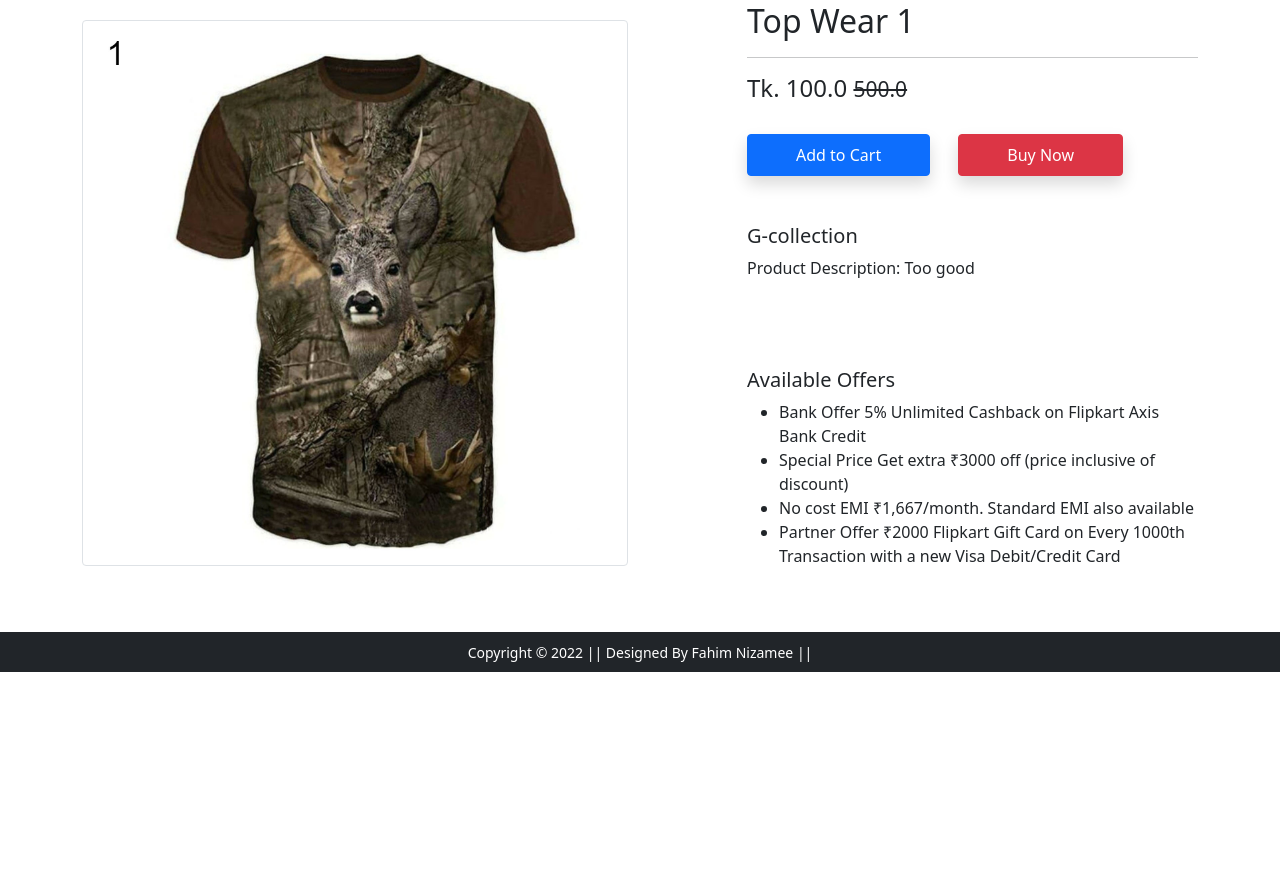
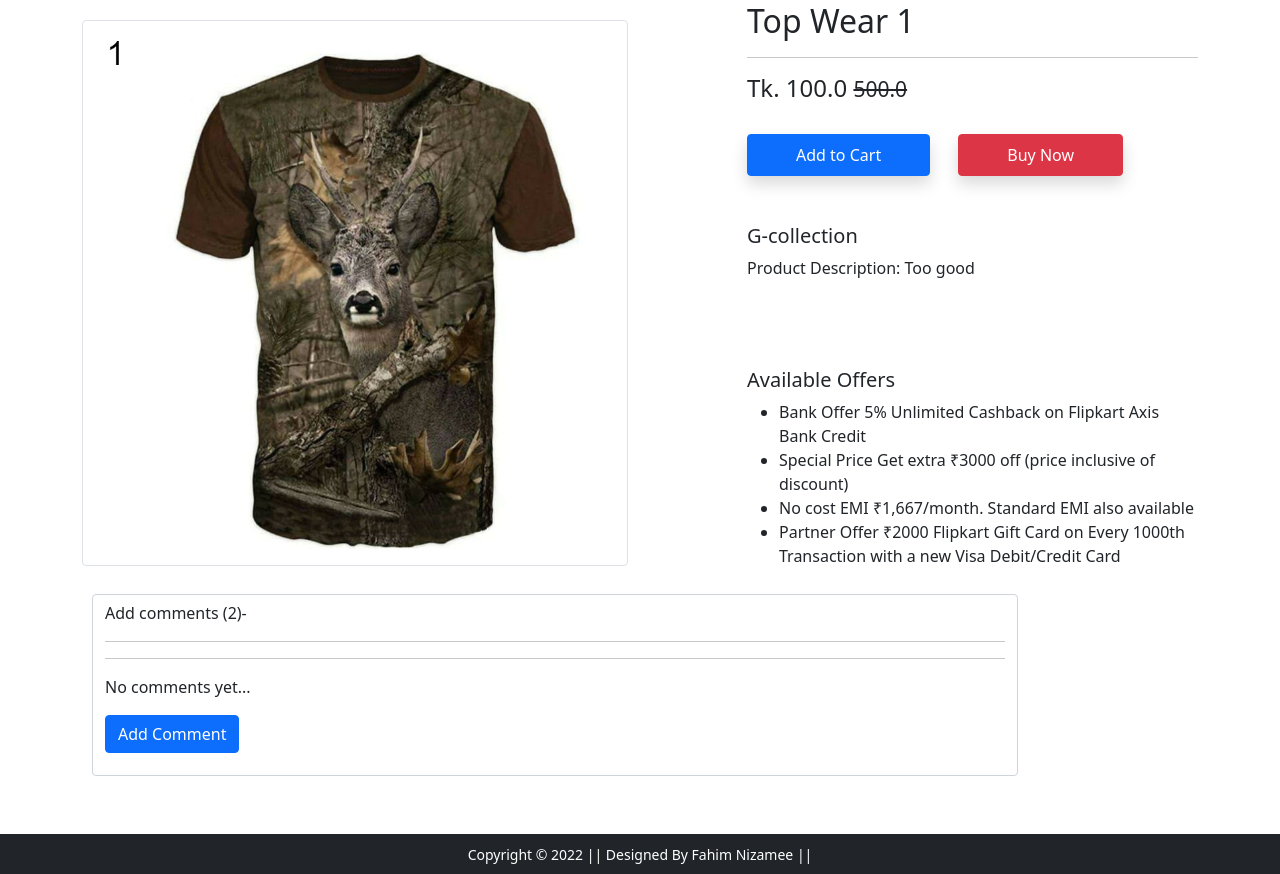
Before and after one commit to Fahim-Nizamee/WebApplication_V2_Ecommerce, a Django app: page /product-detail/1 in a window 1280 px wide. Shown: the part 102-976 px from the top of the page. Before the commit the page ends 774 px from the top, so only its background shows below. Run offline with Django 4.2, Linux system fonts and the light colour scheme; a user stored in the database is signed in; data comes from the database, SQL or seed files in the repository; some libraries are stand-ins or nearby versions.

Commit message:
12:13 7-04-2022 Product Review

```diff
--- a/app/admin.py
+++ b/app/admin.py
@@ -4,7 +4,7 @@ from .models import(
     Product,
     Cart,
     OrderPlaced,
-    ProductReview,
+    Comment,
 )
 @admin.register(Customer)
 class CustomerModelAdmin(admin.ModelAdmin):
@@ -22,6 +22,4 @@ class CartModelAdmin(admin.ModelAdmin):
 class OrderPlacedModelAdmin(admin.ModelAdmin):
     list_display=['id','user','customer','product','quantity','ordered_date','status']
 
-@admin.register(ProductReview)
-class ProductReviewAdmin(admin.ModelAdmin):
-    list_display=['user','product','review_text','review_rating']
+admin.site.register(Comment)
--- a/app/models.py
+++ b/app/models.py
@@ -44,20 +44,6 @@ class Cart(models.Model):
     def __str__(self):
         return str(self.id)
 
-RATING=(
-    (1,'1'),
-    (2,'2'),
-    (3,'3'),
-    (4,'4'),
-    (5,'5'),
-)
-
-class ProductReview(models.Model):
-    user=models.ForeignKey(User,on_delete=models.CASCADE)
-    product=models.ForeignKey(Product,on_delete=models.CASCADE)
-    review_text=models.TextField()
-    review_rating=models.CharField(choices=RATING,max_length=150)
-
 STATUS_CHOICES =(
     ('Accepted','Accepted'),
     ('Packed','Packed'),
@@ -72,3 +58,13 @@ class OrderPlaced(models.Model):
     quantity=models.PositiveIntegerField(default=1)
     ordered_date=models.DateTimeField(auto_now_add=True)
     status=models.CharField(max_length=50,choices=STATUS_CHOICES,default='Pending')
+
+
+class Comment(models.Model):
+    product = models.ForeignKey(Product,related_name="comments" ,on_delete=models.CASCADE)
+    user_name = models.CharField(max_length=200)
+    comment_body = models.TextField()
+    date_added = models.DateTimeField(auto_now_add=True)
+
+    def __str__(self):
+        return '%s - %s' %(self.product.title,self.user_name)
--- a/app/templates/app/productdetail.html
+++ b/app/templates/app/productdetail.html
@@ -29,6 +29,29 @@
     <li>Partner Offer ₹2000 Flipkart Gift Card on Every 1000th Transaction with a new Visa Debit/Credit Card</li>
    </ul>
   </div>
+  <div class="col-md-10">
+      <div class="form-control" style="margin: 10px;">
+        Add comments ({{ num_comments }})-
+        <br>
+        <hr>
+        <hr>
+        {% if not product.comments.all %}
+            <p>No comments yet...</p>
+        {% else %}
+            {% for comment in product.comments.all %}
+            <h4 class="text-capitalize"><strong>{{ comment.user_name }}</strong></h4>
+            <p>{{ comment.comment_body }}</p>
+            <p> <strong>Date: </strong><small>{{ comment.date_added }}</small></p>
+            <hr>
+            {% endfor %}
+        {% endif %}
+        {% if request.user.is_authenticated %}
+        <p><a class="btn btn-primary" href="{% url 'add-comment' product.id %}"> Add Comment </a></p>
+        {% else %}
+        <p><strong class="text-danger">Please sign in for comments...</strong></p>
+        {% endif %}
+      </div>
+  </div>
  </div>
 </div>
 {% endblock main-content %}
--- a/app/urls.py
+++ b/app/urls.py
@@ -37,4 +37,5 @@ urlpatterns = [
     path('pluscart/',views.plus_cart,name='pluscart'),
     path('minuscart/',views.minus_cart,name='minuscart'),
     path('removecart/',views.remove_cart,name='removecart'),
+    path('product-detail/<int:pk>/add-comment',views.add_comment, name='add-comment'),
 ] + static(settings.MEDIA_URL,document_root=settings.MEDIA_ROOT)
--- a/app/views.py
+++ b/app/views.py
@@ -1,14 +1,16 @@
 from email import message
 from itertools import product
+from multiprocessing import context
 from unicodedata import category
 from django.http import JsonResponse
 from django.shortcuts import redirect, render, redirect
 from django.views import View
-from .models import Customer,Product,Cart,OrderPlaced
-from .forms import CustomerRegistrationForm,CustomerProfileForm
+from .models import Customer,Product,Cart,OrderPlaced,Comment
+from .forms import CustomerRegistrationForm,CustomerProfileForm,CommentForm
 from django.contrib import messages
 from django.db.models import Q
 from django.http import JsonResponse
+from datetime import datetime
 
 class ProductView(View):
     def get(self,request):
@@ -21,7 +23,8 @@ class ProductView(View):
 class ProductDetailView(View):
     def get(self,request,pk):
         product=Product.objects.get(pk=pk)
-        return render(request,'app/productdetail.html',{'product':product})
+        num_comments = Comment.objects.all().count()
+        return render(request,'app/productdetail.html',{'product':product,'num_comments':num_comments})
 
 def add_to_cart(request):
     user=request.user
@@ -113,6 +116,7 @@ class CustomerRegistrationView(View):
         form=CustomerRegistrationForm(request.POST)
         if form.is_valid():
             form.save()
+            return redirect('login')
         return render(request, 'app/customerregistration.html',{'form':form})
 def checkout(request):
  return render(request, 'app/checkout.html')
@@ -198,3 +202,28 @@ def remove_cart(request):
             'totalamount':amount + shipping_amount
          }
         return JsonResponse(data)
+
+def add_comment(request, pk):
+    product = Product.objects.get(id=pk)
+
+    form = CommentForm(instance=product)
+
+    if request.method == 'POST':
+        form = CommentForm(request.POST, instance=product)
+        if form.is_valid():
+            name = request.user.username
+            body = form.cleaned_data['comment_body']
+            c = Comment(product=product, user_name=name, comment_body=body, date_added=datetime.now())
+            c.save()
+            return redirect('/')
+        else:
+            print('form is invalid')
+    else:
+        form = CommentForm()
+
+
+    context = {
+        'form': form
+    }
+
+    return render(request, 'app/add_comment.html', context)
```
Also changed, not shown: app/forms.py (+10 -1 lines), app/templates/app/add_comment.html (added, +19 -0 lines), app/migrations/0006_delete_productreview.py (added), app/migrations/0007_comment.py (added), db.sqlite3.
